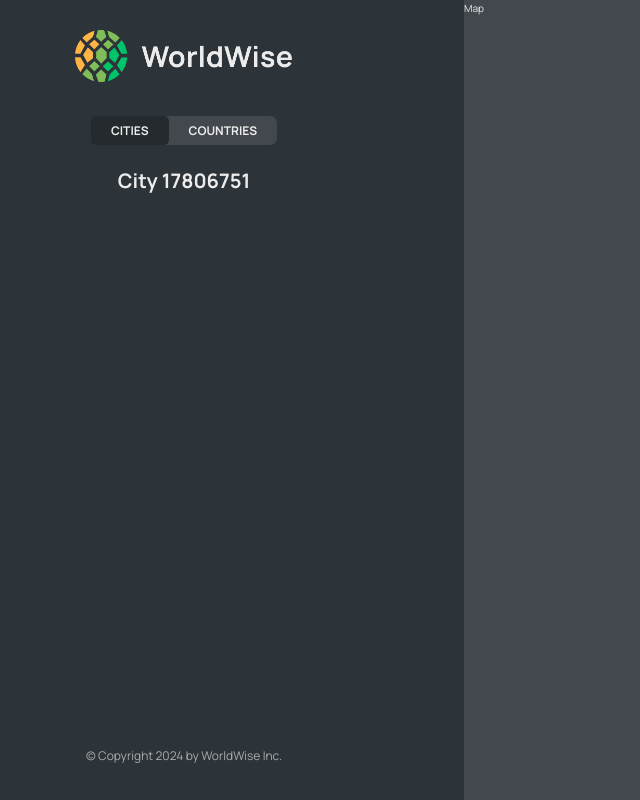
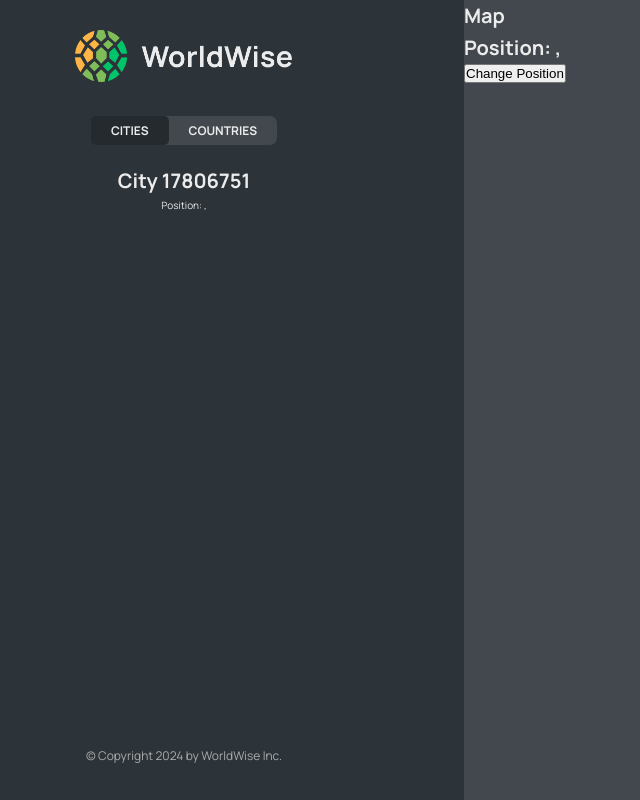
Before and after one commit to imadosan/WorldWise, a React app: page /app/cities/17806751 in a window 1280 px wide. Shown: the whole page, without its empty margins (96-736 px from the left). Built offline with nearby package versions, Linux system fonts and the light colour scheme; data requests are answered from the project's data file; the HTML template or start-up script is replaced by a standard one.

Commit message:
reading and setting a query string

```diff
--- a/src/components/City.jsx
+++ b/src/components/City.jsx
@@ -1,4 +1,4 @@
-import { useParams } from 'react-router-dom';
+import { useParams, useSearchParams } from 'react-router-dom';
 import styles from './City.module.css';
 
 const formatDate = (date) =>
@@ -11,6 +11,9 @@
 
 function City() {
   const { id } = useParams();
+  const [searchParams, setSearchParams] = useSearchParams();
+  const lat = searchParams.get('lat');
+  const lng = searchParams.get('lng');
 
   // TEMP DATA
   const currentCity = {
@@ -22,7 +25,14 @@
 
   const { cityName, emoji, date, notes } = currentCity;
 
-  return <h1>City {id}</h1>;
+  return (
+    <>
+      <h1>City {id}</h1>
+      <p>
+        Position: {lat}, {lng}
+      </p>
+    </>
+  );
 
   // return (
   //   <div className={styles.city}>
--- a/src/components/CityItem.jsx
+++ b/src/components/CityItem.jsx
@@ -9,11 +9,14 @@
   }).format(new Date(date));
 
 function CityItem({ city }) {
-  const { cityName, emoji, date, id } = city;
+  const { cityName, emoji, date, id, position } = city;
 
   return (
     <li>
-      <Link className={styles.cityItem} to={`${id}`}>
+      <Link
+        className={styles.cityItem}
+        to={`${id}?lat=${position.lat}&lng=${position.lng}`}
+      >
         <span className={styles.emoji}>{emoji}</span>
         <h3 className={styles.name}>{cityName}</h3>
         <time className={styles.date}>{formatDate(date)}</time>
--- a/src/components/Map.jsx
+++ b/src/components/Map.jsx
@@ -1,7 +1,26 @@
+import { useSearchParams } from 'react-router-dom';
 import styles from './Map.module.css';
 
 function Map() {
-  return <div className={styles.mapContainer}>Map</div>;
+  const [searchParams, setSearchParams] = useSearchParams();
+  const lat = searchParams.get('lat');
+  const lng = searchParams.get('lng');
+
+  return (
+    <div className={styles.mapContainer}>
+      <h1>Map</h1>
+      <h1>
+        Position: {lat}, {lng}
+      </h1>
+      <button
+        onClick={() => {
+          setSearchParams({ lat: 23, lng: 50 });
+        }}
+      >
+        Change Position
+      </button>
+    </div>
+  );
 }
 
 export default Map;
```
